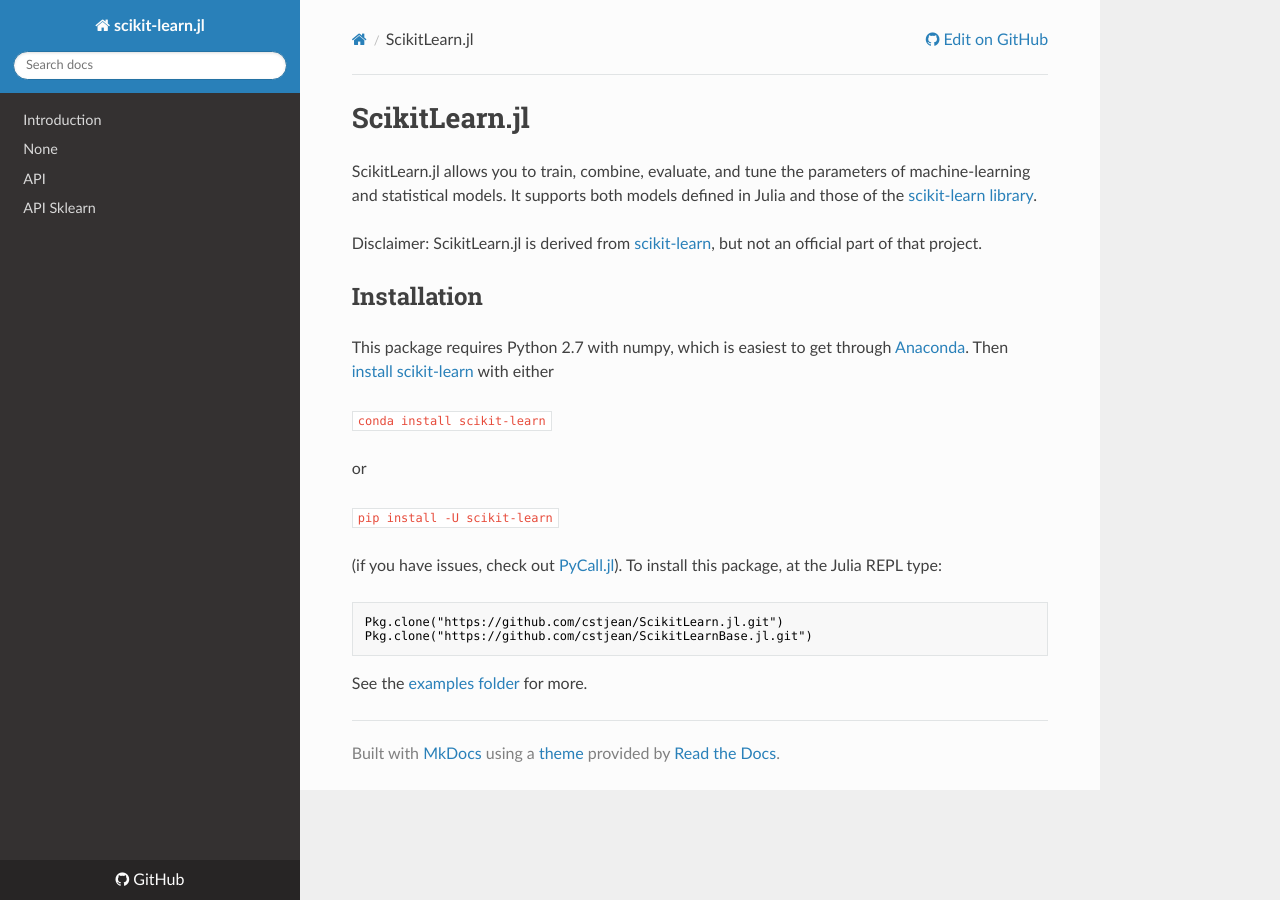
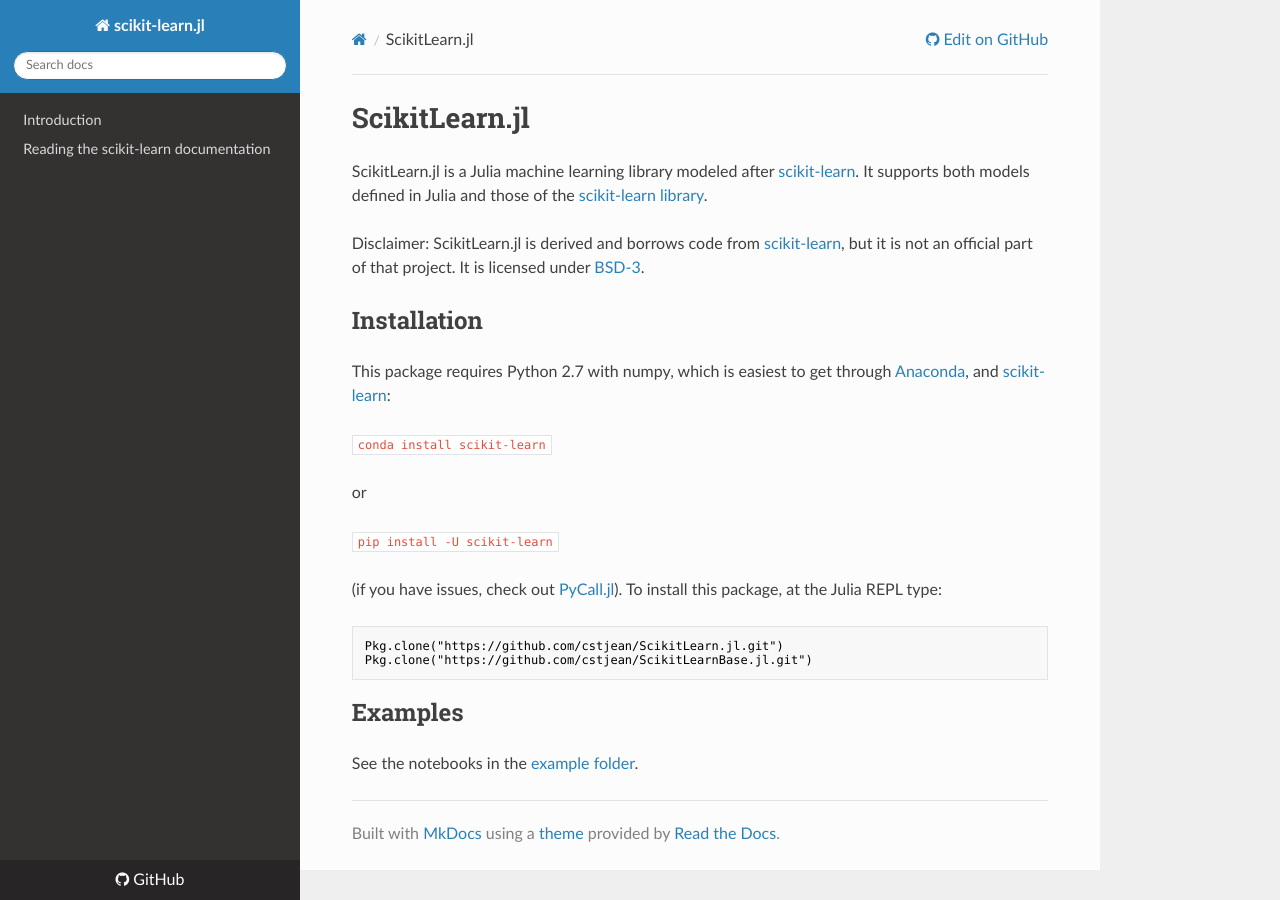
Before and after one commit to cstjean/ScikitLearn.jl, an MkDocs documentation site: the page built from docs/README_text.md, in a window 1280 px wide. Built offline with MkDocs 1.6.1, drawn with Linux system fonts in a browser that asks for light colours; nearby versions of some CDN libraries; old or Windows-style settings are respelled for this version of MkDocs.

Commit message:
Updated the docs

````diff
--- a/docs/README_text.md
+++ b/docs/README_text.md
@@ -1,18 +1,17 @@
 # ScikitLearn.jl
 
-ScikitLearn.jl allows you to train, combine, evaluate, and tune the parameters
-of machine-learning and statistical models. It supports both models defined
+ScikitLearn.jl is a Julia machine learning library modeled after
+[scikit-learn](http://scikit-learn.org/stable/). It supports both models defined
 in Julia and those of the [scikit-learn library](http://scikit-learn.org/stable/modules/classes.html).
 
-Disclaimer: ScikitLearn.jl is derived from
-[scikit-learn](http://scikit-learn.org/stable/), but not an official part of
-that project.
+Disclaimer: ScikitLearn.jl is derived and borrows code from
+[scikit-learn](http://scikit-learn.org/stable/), but it is not an official part
+of that project. It is licensed under [BSD-3](LICENSE).
 
 ## Installation
 
 This package requires Python 2.7 with numpy, which is easiest to get through
-[Anaconda](https://www.continuum.io/downloads). Then [install
-scikit-learn](http://scikit-learn.org/stable/install.html) with either
+[Anaconda](https://www.continuum.io/downloads), and [scikit-learn](http://scikit-learn.org/stable/install.html):
 
 `conda install scikit-learn`
 
@@ -27,4 +26,6 @@
 Pkg.clone("https://github.com/cstjean/ScikitLearnBase.jl.git")
 ```
 
-See the [examples folder](examples/) for more.
+## Examples
+
+See the notebooks in the [example folder](examples/).
--- a/mkdocs.yml
+++ b/mkdocs.yml
@@ -6,6 +6,4 @@
 markdown_extensions: [tables, fenced_code]
 pages:
 - Introduction: index.md
-- Reading the Python documentation
-- API: api/Skcore.md
-- API Sklearn: api/Sklearn.md
+- Reading the scikit-learn documentation: python.md
````
Also changed, not shown: README.md (+10 -9 lines), TODO.md (+14 -4 lines), docs/index.md (+10 -6 lines), docs/python.md (+5 -9 lines), 2 other files.
